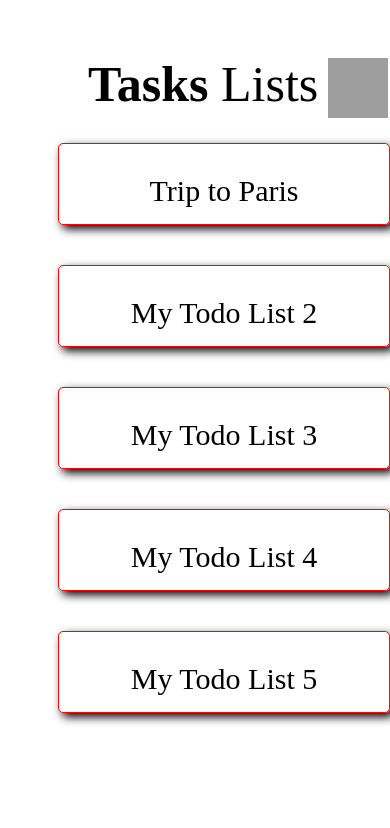
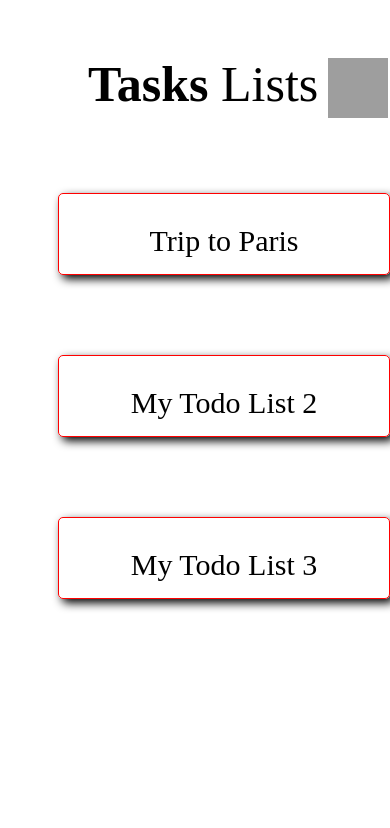
Before and after one commit to Sudeep549/Todo-app-UI-mobile, a plain HTML site: page index.html in a window 390 px wide. Shown: the top 828 px of the page. Drawn offline with Linux system fonts and the light colour scheme; grey boxes are pictures that could not be loaded.

Commit message:
2 cards removed

```diff
--- a/index.html
+++ b/index.html
@@ -44,26 +44,8 @@
     <label for="task" style="font-size:25px">Pending Task</label>
     </div>
 
-    <div class="border3">
-    <p style="font-size:30px;">My Todo List 4</p>
-    <hr>
-    <p style="color:red; font-size:22px"><strike><b>Completed Task</b></strike></p>
-
-    <input type="checkbox" id="task" class="checkbox">
-    <label for="task" style="font-size:25px">Pending Task</label>
-    </div>
-
-    <div class="border4">
-    <p style="font-size:30px;">My Todo List 5</p>
-    <hr>
-    <p style="color:red; font-size:22px"><strike><b>Completed Task</b></strike></p>
-
-    <input type="checkbox" id="task" class="checkbox">
-    <label for="task" style="font-size:25px">Pending Task</label>
-    </div>
-
-    <div class="anchor">
-    <a href="index1.html">Next</a>
+    <div class="anchor"><button>
+    <a href="index1.html">Next</a></button>
     </div>
 
 
--- a/style.css
+++ b/style.css
@@ -6,7 +6,7 @@
     height:320px;
     width:210px;
     text-align:center;
-    margin-left:150px;
+    margin-left:400px;
     margin-top:120px;
 
 }
@@ -18,7 +18,7 @@
     height:320px;
     width:210px;
     text-align:center;
-    margin-left:400px;
+    margin-left:675px;
     margin-top:-322px;
 }
 
@@ -29,30 +29,8 @@
     height:320px;
     width:210px;
     text-align:center;
-    margin-left:650px;
+    margin-left:950px;
     margin-top:-321px;
-}
-
-.border3{
-    border:1px solid red;
-    border-radius:5px;
-    box-shadow:4px 4px 10px 0px;
-    height:320px;
-    width:210px;
-    text-align:center;
-    margin-left:900px;
-    margin-top:-322px;
-}
-
-.border4{
-    border:1px solid red;
-    border-radius:5px;
-    box-shadow:4px 4px 10px 0px;
-    height:320px;
-    width:210px;
-    text-align:center;
-    margin-left:1150px;
-    margin-top:-322px;
 }
 
 
@@ -75,13 +53,13 @@ hr{
     margin-top: 40px;
 }
 .child{
-    margin-left: 150px;
+    margin-left: 390px;
     font-size:50px;
     margin-top:40px;
 }
 
 .addlist{
-   margin-left:380px;
+   margin-left:620px;
    margin-top: -48px;
    position:absolute;
    height:45px;
@@ -160,8 +138,8 @@ hr{
 }
 
 .anchor{
-    margin-left:1400px;
-    margin-top: 30px;
+    margin-left:1150px;
+    margin-top: 60px;
     font-size: 20px;
 }
 
@@ -436,8 +414,25 @@ hr{
 }
 
 .home{
-    margin-left:990px;
-    margin-top: -14px;
+    margin-left:400px;
+    margin-top: 5px;
+    position: absolute;
+}
+
+button{
+    border:1px solid red;
+    border-radius:10px;
+    background-color:red;
+    width:80px;
+    height:40px;
+
+}
+
+
+a{
+    text-decoration: none;
+    color:white;
+    font-size: 20px;
 }
 
 
@@ -447,7 +442,7 @@ hr{
         width:330px;
         height:80px;
         margin-left:50px;
-        margin-top: 30px;
+        margin-top: 80px;
         overflow: hidden;
 
 
@@ -457,7 +452,7 @@ hr{
         width:330px;
         height:80px;
         margin-left:50px;
-        margin-top: 40px;
+        margin-top: 80px;
         overflow: hidden;
 
 
@@ -467,27 +462,7 @@ hr{
         width:330px;
         height:80px;
         margin-left:50px;
-        margin-top: 40px;
-        overflow: hidden;
-
-
-    }
-
-    .border3{
-        width:330px;
-        height:80px;
-        margin-left:50px;
-        margin-top: 40px;
-        overflow: hidden;
-
-
-    }
-
-    .border4{
-        width:330px;
-        height:80px;
-        margin-left:50px;
-        margin-top: 40px;
+        margin-top: 80px;
         overflow: hidden;
 
 
```
Also changed, not shown: index1.html (+4 -4 lines), index2.html (+4 -4 lines), index3.html (+5 -5 lines).
